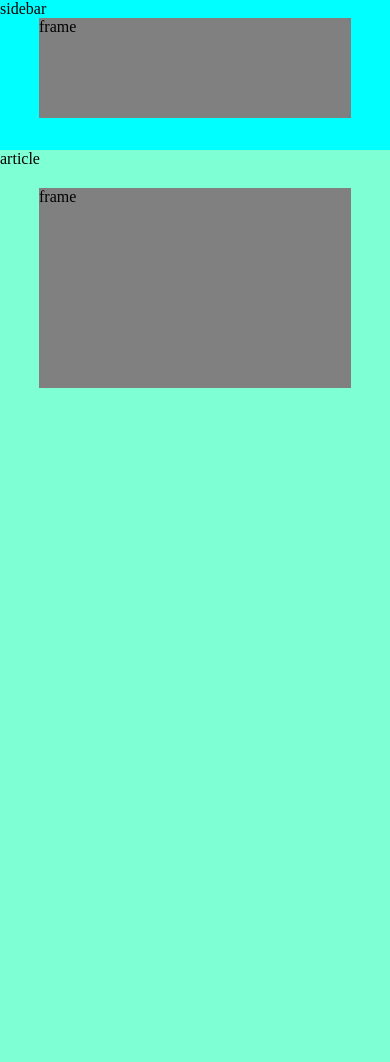
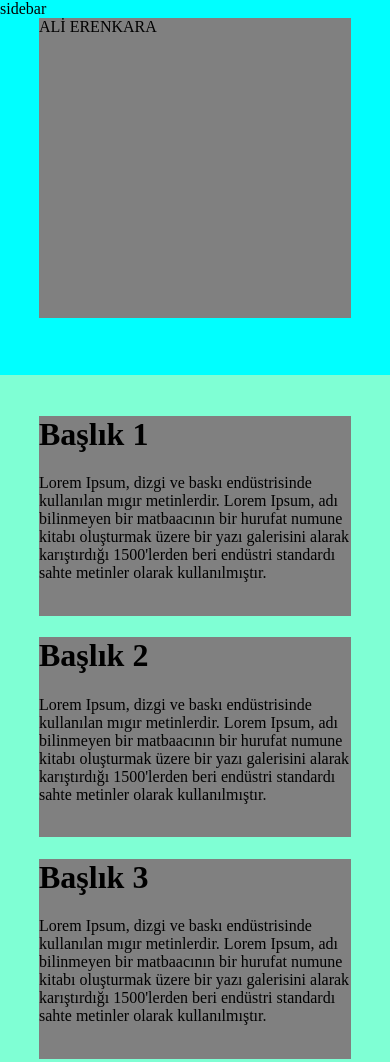
Before and after one commit to alierenkara/alierenkaracom, a React app: page / in a window 390 px wide. Shown: the top 1062 px of the page. Built offline with nearby package versions, Linux system fonts and the light colour scheme.

Commit message:
mobile, display json data

```diff
--- a/src/assets/style.css
+++ b/src/assets/style.css
@@ -2,16 +2,18 @@ body {
   background-color: black;
   margin: 0;
   padding: 0;
+
 }
 
 .sidebar {
   float: left;
-  width: 25%;
+  width: 300px;
   height: 1200px;
   background-color: aqua;
   align-items: center;
+  position: fixed;
+
 }
-
 .sidebar .frame {
   background-color: grey;
   width: 80%;
@@ -20,33 +22,41 @@ body {
 }
 
 .article {
-  float: left;
-  width: 75%;
+  width: inherit;
   height: 1200px;
   background-color: aquamarine;
   align-items: center;
+  margin-left: 300px;
+  padding-top: 5%;
 }
 
 .article .frame {
-  margin: 5% 10% 5% 10% ;
+  margin: auto;
   background-color: gray;
   width: 80%;
   height: 200px;
+
 }
 
 .mobile-app .sidebar {
   width: 100%;
-  height: 150px;
+  height: 375px;
   align-items: center;
+  float: left;
+  position: relative;
+
 }
 
 .mobile-app .sidebar .frame{
-  height: 100px;
+  height: 300px;
   margin:auto;
 }
 
 .mobile-app .article {
   width: 100%;
   height: 1200px;
+  float: left;
+  margin: auto;
   align-items: center;
+
 }
--- a/src/components/App.js
+++ b/src/components/App.js
@@ -8,20 +8,25 @@ export class App extends React.Component {
     super(props);
   }
   render() {
+
     return (
-      <MediaQuery minWidth={699}>
+      <MediaQuery minWidth={700} minDeviceWidth={700}>
         {matches => {
-          return matches ? (
-            <div className="app">
+          if (matches) {
+            return (
+              <div >
                 <Sidebar />
-              <Article />
+                <Article/>
               </div>
-          ) : (
-            <div className="mobile-app">
+            );
+          } else {
+            return (
+              <div className={'mobile-app'}>
                 <Sidebar />
                 <Article />
               </div>
             );
+          }
         }}
       </MediaQuery>
     );
--- a/src/components/article.js
+++ b/src/components/article.js
@@ -1,14 +1,23 @@
 import React, { Component } from "react";
-
+import Data from "./content.json";
 export class Article extends React.Component {
   constructor(props) {
     super(props);
   }
   render() {
+    const data = Data.map((e, i) => {
+      return (
+        <div className="frame" key={i}>
+
+          <h1>{e.title}</h1>
+          <p>{e.content}</p>
+        </div>
+      );
+    });
+
     return (
       <div className="article">
-        article
-        <div className="frame">frame</div>
+        <div>{data}</div>
       </div>
     );
   }
--- /dev/null
+++ b/src/components/content.json
@@ -0,0 +1,17 @@
+[
+    {
+        "id":1,
+        "title":"Başlık 1",
+        "content":"Lorem Ipsum, dizgi ve baskı endüstrisinde kullanılan mıgır metinlerdir. Lorem Ipsum, adı bilinmeyen bir matbaacının bir hurufat numune kitabı oluşturmak üzere bir yazı galerisini alarak karıştırdığı 1500'lerden beri endüstri standardı sahte metinler olarak kullanılmıştır."
+    },
+    {
+        "id":2,
+        "title":"Başlık 2",
+        "content":"Lorem Ipsum, dizgi ve baskı endüstrisinde kullanılan mıgır metinlerdir. Lorem Ipsum, adı bilinmeyen bir matbaacının bir hurufat numune kitabı oluşturmak üzere bir yazı galerisini alarak karıştırdığı 1500'lerden beri endüstri standardı sahte metinler olarak kullanılmıştır."
+    },
+    {
+        "id":3,
+        "title":"Başlık 3",
+        "content":"Lorem Ipsum, dizgi ve baskı endüstrisinde kullanılan mıgır metinlerdir. Lorem Ipsum, adı bilinmeyen bir matbaacının bir hurufat numune kitabı oluşturmak üzere bir yazı galerisini alarak karıştırdığı 1500'lerden beri endüstri standardı sahte metinler olarak kullanılmıştır."
+    }
+]
--- a/src/components/sidebar.js
+++ b/src/components/sidebar.js
@@ -6,11 +6,12 @@ export class Sidebar extends React.Component {
   }
   render() {
     return (
-      <div className="sidebar">
+      <div className="sidebar" >
         sidebar
         <div className="frame">
-            frame
+            ALİ ERENKARA
         </div>
+
       </div>
     );
   }
```
Also changed, not shown: src/index.html (+1 -1 lines). Lines whose indentation alone changed are shown as unchanged.
